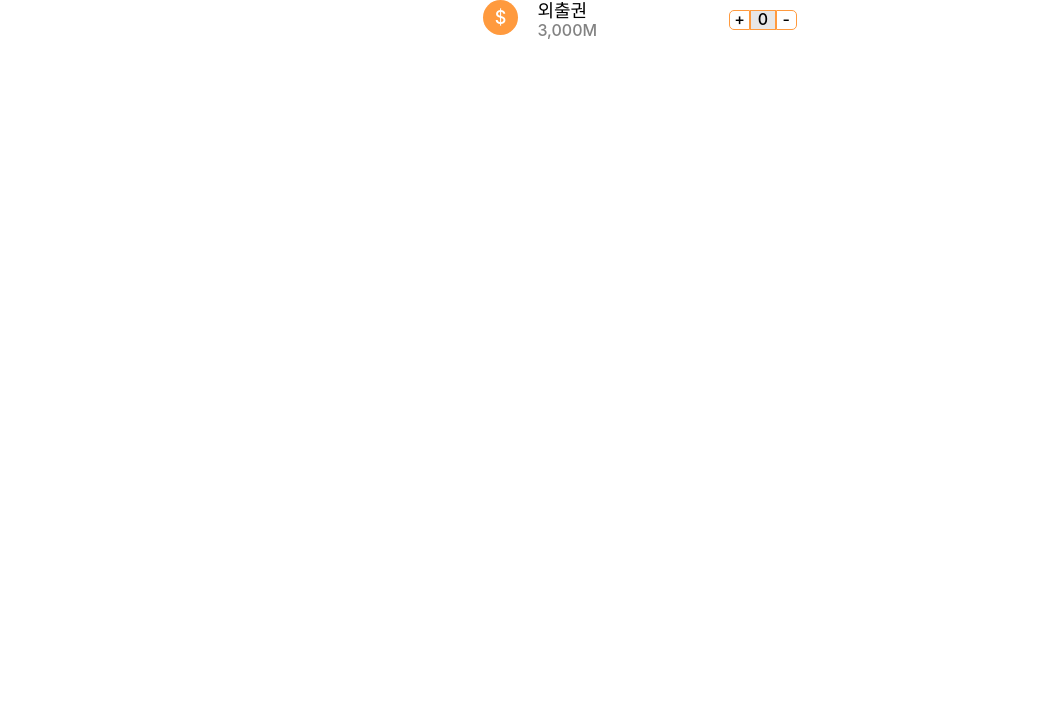
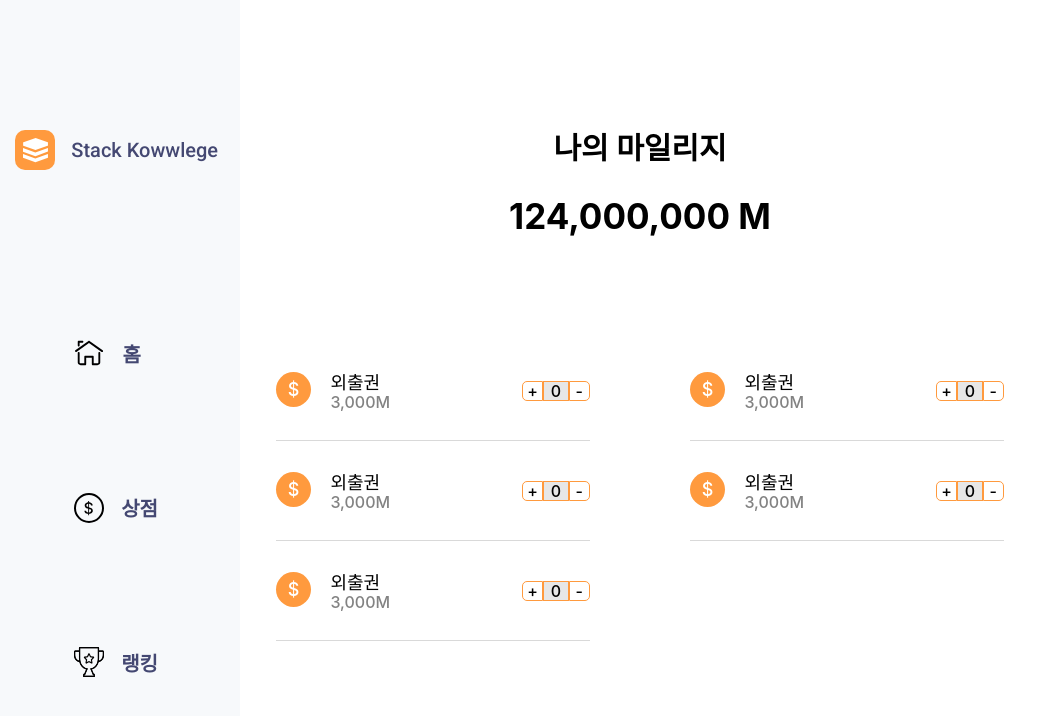
Before and after one commit to Stack-Knowledge/Stack-Knowledge-client, a Next.js app: page /store in a window 1280 px wide. Shown: the top 716 px of the page, without its empty margins (0-1052 px from the left). Built offline with nearby package versions, Linux system fonts and the light colour scheme; a web font is replaced by a local one.

Commit message:
Add grid style

```diff
--- a/src/components/ItemBox/style.ts
+++ b/src/components/ItemBox/style.ts
@@ -2,10 +2,13 @@ import styled from '@emotion/styled';
 
 export const ItemBox = styled.div`
   width: 314px;
-  height: 39px;
+  height: 69px;
   display: flex;
   align-items: center;
   justify-content: space-between;
+  padding-bottom: 30px;
+
+  border-bottom: #d9d9d9 solid 1px;
 `;
 export const FlexBox = styled.div`
   display: flex;
--- a/src/pageContainer/StorePage/index.tsx
+++ b/src/pageContainer/StorePage/index.tsx
@@ -1,10 +1,20 @@
-import { ItemBox } from 'components';
+import { ItemBox, SideBar } from 'components';
+import * as S from './style';
 
 const StorePage = () => {
   return (
-    <>
-      <ItemBox></ItemBox>
-    </>
+    <S.Container>
+      <SideBar />
+      <S.Title>나의 마일리지</S.Title>
+      <S.Milidge>124,000,000 M</S.Milidge>
+      <S.Items>
+        <ItemBox></ItemBox>
+        <ItemBox></ItemBox>
+        <ItemBox></ItemBox>
+        <ItemBox></ItemBox>
+        <ItemBox></ItemBox>
+      </S.Items>
+    </S.Container>
   );
 };
 
--- /dev/null
+++ b/src/pageContainer/StorePage/style.ts
@@ -0,0 +1,32 @@
+import styled from '@emotion/styled';
+
+export const Container = styled.div`
+  display: flex;
+  flex-direction: column;
+  align-items: center;
+`;
+
+export const Title = styled.h1`
+  font-weight: 600;
+  font-size: 30px;
+  line-height: 36px;
+  color: #000000;
+  margin-top: 130px;
+`;
+
+export const Milidge = styled.h1`
+  font-weight: 700;
+  font-size: 35px;
+  line-height: 42px;
+  color: #000000;
+  margin-top: 29px;
+`;
+
+export const Items = styled.div`
+  width: 728px;
+  height: 270px;
+  display: grid;
+  grid-template-columns: 1fr 1fr;
+  margin-top: 135px;
+  gap: 30px 100px;
+`;
```
